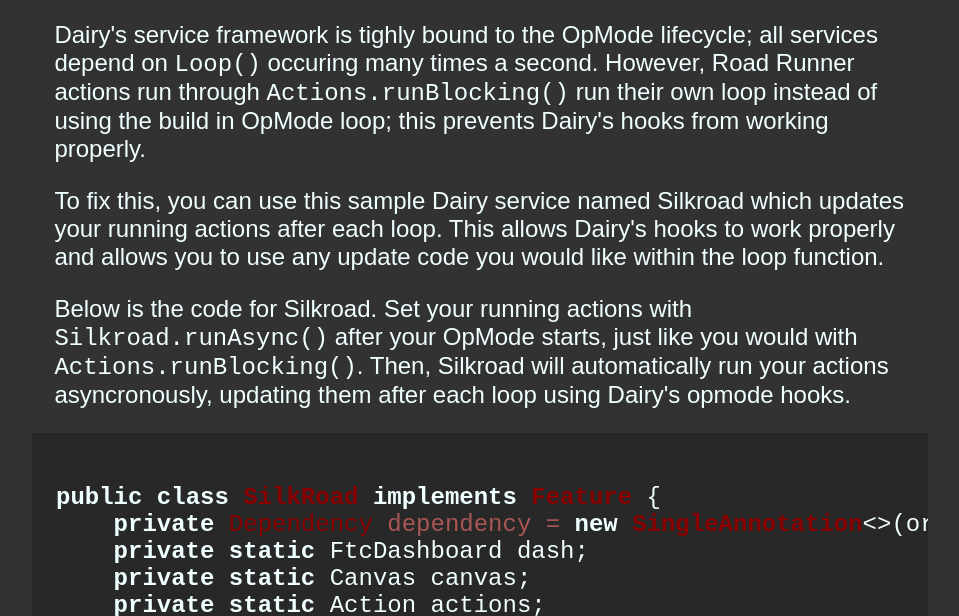
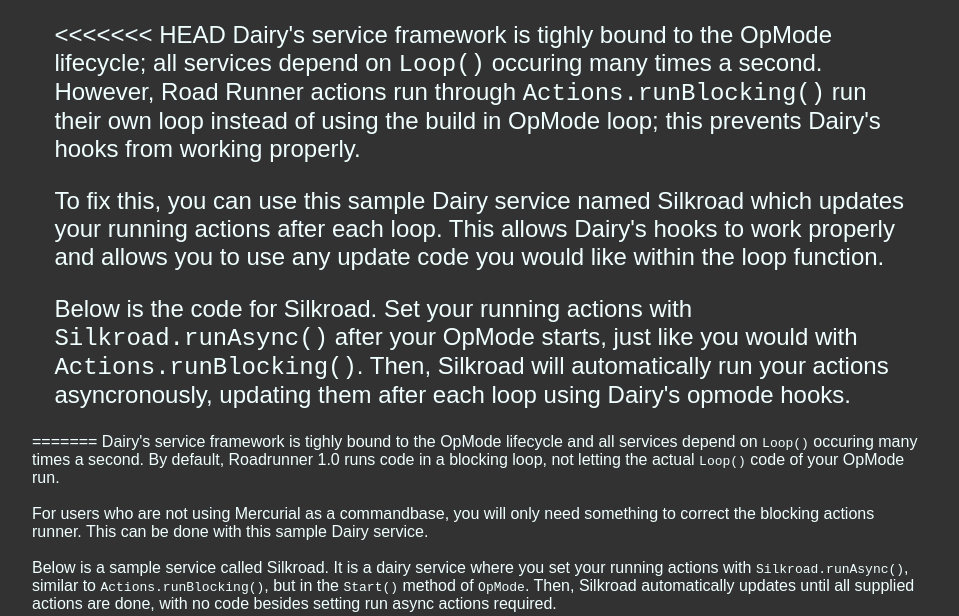
Before and after one commit to Iris-TheRainbow/dairy.usenewroadrunner.fyi, a plain HTML site: page index.html in a window 1280 px wide. Shown: the part 183-799 px from the top of the page, without its empty margins (160-1119 px from the left). Drawn offline with nearby package versions, Linux system fonts and the light colour scheme.

Commit message:
test commit because uh

```diff
--- a/index.html
+++ b/index.html
@@ -19,6 +19,7 @@
                 Using Dairy with Road Runner 1.0
             </h1>
             <p>
+<<<<<<< HEAD
                 Dairy's service framework is tighly bound to the OpMode lifecycle;
                 all services depend on <code>Loop()</code> occuring many times a second.
                 However, Road Runner actions run through <code>Actions.runBlocking()</code>
@@ -39,6 +40,18 @@
                 Then, Silkroad will automatically run your actions asyncronously,
                 updating them after each loop using Dairy's opmode hooks.
             </p>
+=======
+                Dairy's service framework is tighly bound to the OpMode lifecycle and all services depend on <code>Loop()</code> occuring many
+                times a second. By default, Roadrunner 1.0 runs code in a blocking loop, not letting the actual <code>Loop()</code> code of your OpMode run.
+                <br><br>
+                For users who are not using Mercurial as a commandbase, you will only need something to correct the blocking actions runner.
+                This can be done with this sample Dairy service.
+                <br><br>
+                Below is a sample service called Silkroad. It is a dairy service where you set your running actions with <code>Silkroad.runAsync()</code>,
+                similar to <code>Actions.runBlocking()</code>, but in the <code>Start()</code> method of <code>OpMode</code>. Then, Silkroad automatically
+                updates until all supplied actions are done, with no code besides setting run async actions required.
+                <br><br>
+>>>>>>> 166a470 (test commit because uh)
                 <span id="silkroad"></span>
             <p>
                 If you use Mercurial, you can also use the following wrapper
```
